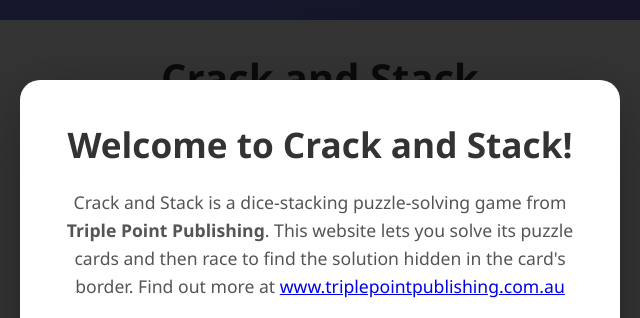
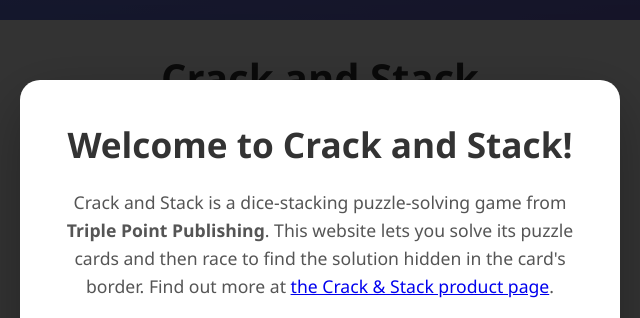
Before and after one commit to Schwolop/crackandstack, a website: page index.html in a window 1280 px wide. Shown: the top 318 px of the page, 320-960 px from the left. Drawn offline with Linux system fonts and the light colour scheme.

Commit message:
Link instructions to product page

```diff
--- a/index.html
+++ b/index.html
@@ -553,7 +553,7 @@
     <div class="instructions-overlay" id="instructions-overlay">
         <div class="instructions-panel">
             <h2>Welcome to Crack and Stack!</h2>
-            <p>Crack and Stack is a dice-stacking puzzle-solving game from <strong>Triple Point Publishing</strong>. This website lets you solve its puzzle cards and then race to find the solution hidden in the card's border. Find out more at <a href="https://www.triplepointpublishing.com.au">www.triplepointpublishing.com.au</a></p>
+            <p>Crack and Stack is a dice-stacking puzzle-solving game from <strong>Triple Point Publishing</strong>. This website lets you solve its puzzle cards and then race to find the solution hidden in the card's border. Find out more at <a href="https://www.triplepointpublishing.com.au/products/crack-stack-rapid-fire-dice-puzzle-game">the Crack &amp; Stack product page</a>.</p>
 
             <p>There are six types of puzzle cards:</p>
 
```
